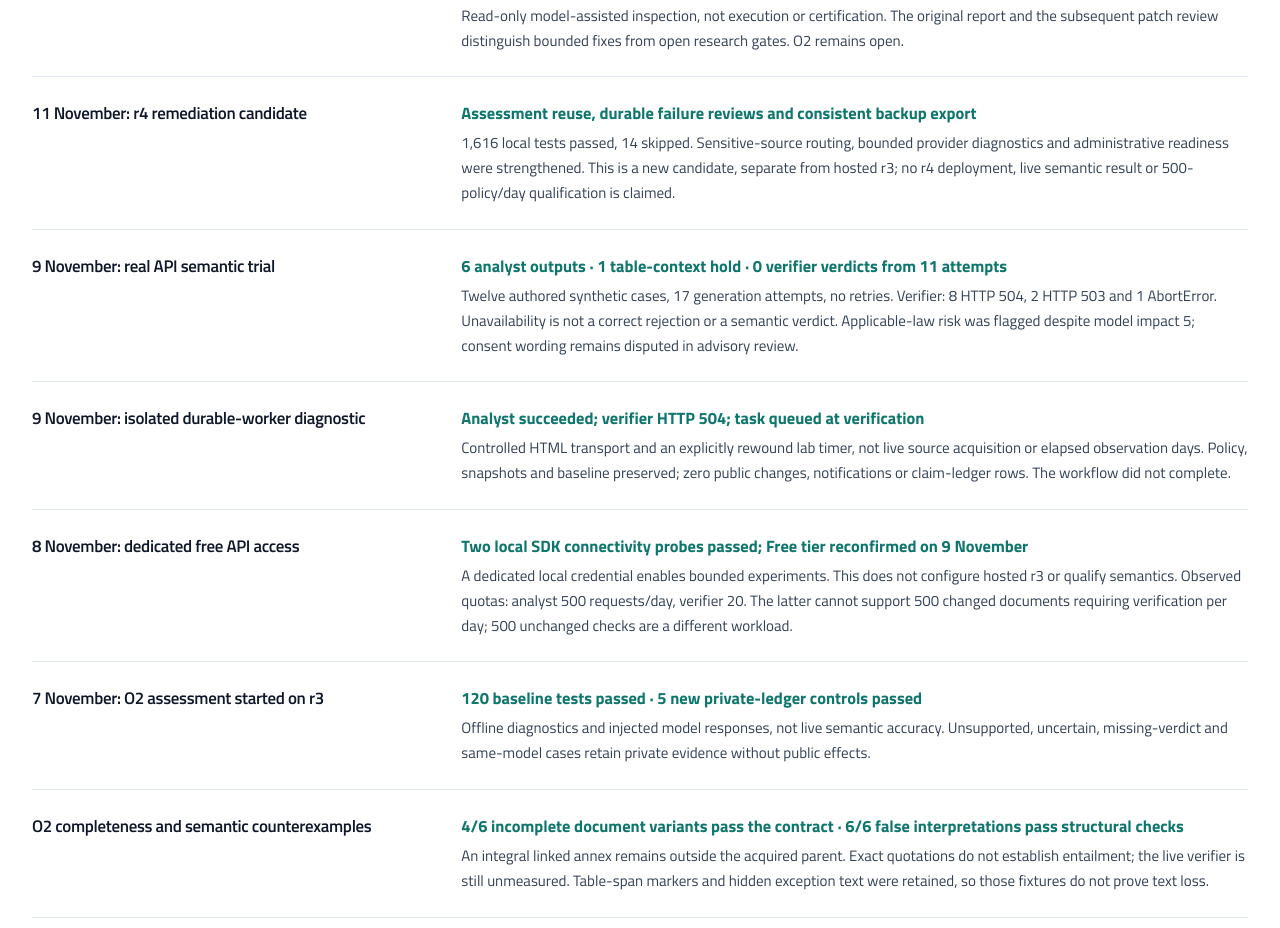
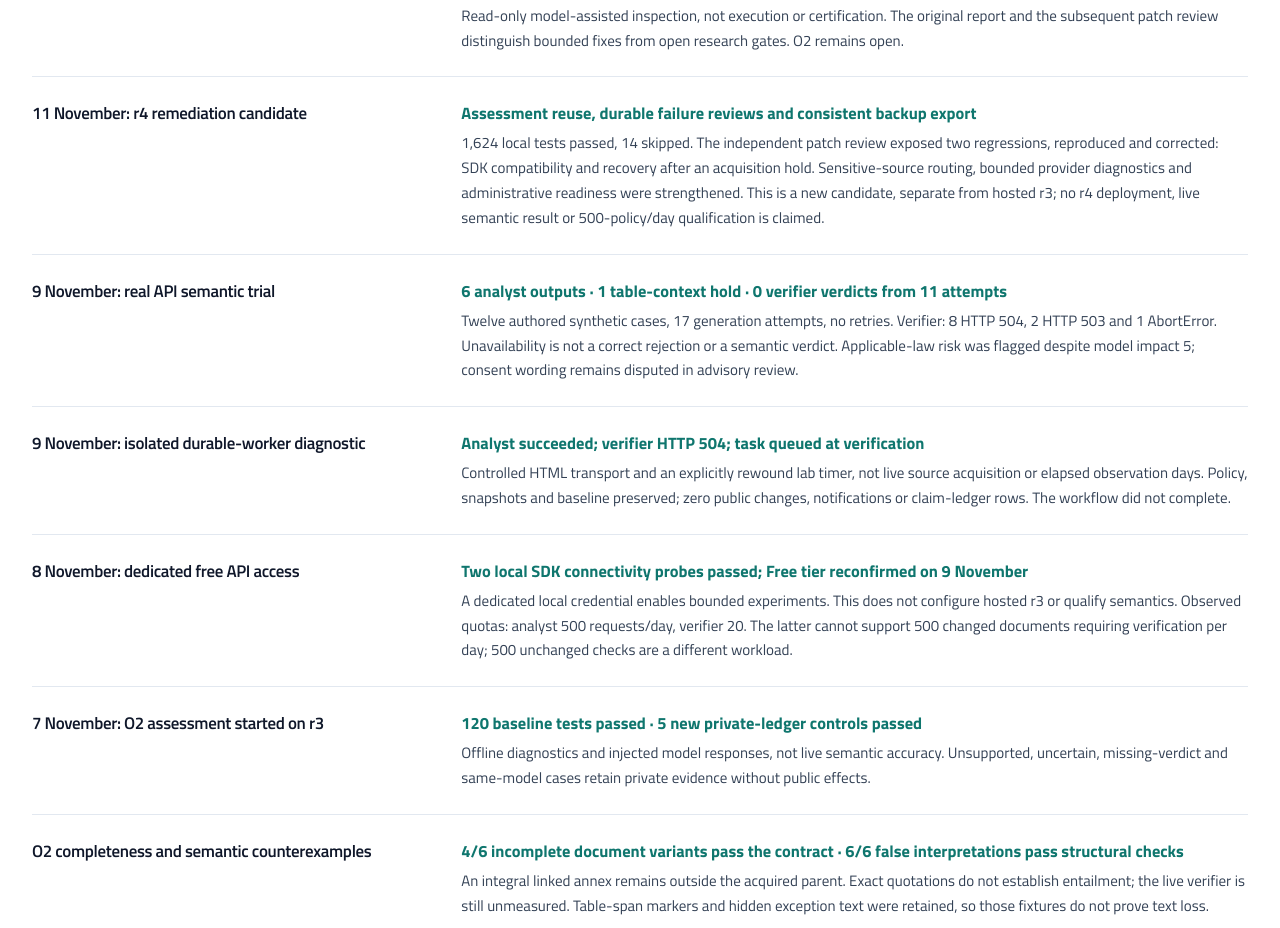
Before and after one commit to sev7enITA/policywatcher, a Next.js app: page /engine-6-preview in a window 1280 px wide. Shown: the part 8740-9668 px from the top of the page. Built offline with nearby package versions, Linux system fonts and the light colour scheme.

Commit message:
Record reproduced Fable regressions and final local validation

```diff
--- a/src/app/engine-6-preview/page.tsx
+++ b/src/app/engine-6-preview/page.tsx
@@ -71,7 +71,7 @@ const copy = {
     check: 'Check', result: 'Recorded result', limit: 'What remains unproven',
     checks: [
       ["11 November: independent Fable audit", "29 numbered findings retained with a remediation register", "Read-only model-assisted inspection, not execution or certification. The original report and the subsequent patch review distinguish bounded fixes from open research gates. O2 remains open."],
-      ["11 November: r4 remediation candidate", "Assessment reuse, durable failure reviews and consistent backup export", "1,616 local tests passed, 14 skipped. Sensitive-source routing, bounded provider diagnostics and administrative readiness were strengthened. This is a new candidate, separate from hosted r3; no r4 deployment, live semantic result or 500-policy/day qualification is claimed."],
+      ["11 November: r4 remediation candidate", "Assessment reuse, durable failure reviews and consistent backup export", "1,624 local tests passed, 14 skipped. The independent patch review exposed two regressions, reproduced and corrected: SDK compatibility and recovery after an acquisition hold. Sensitive-source routing, bounded provider diagnostics and administrative readiness were strengthened. This is a new candidate, separate from hosted r3; no r4 deployment, live semantic result or 500-policy/day qualification is claimed."],
       ["9 November: real API semantic trial", "6 analyst outputs · 1 table-context hold · 0 verifier verdicts from 11 attempts", "Twelve authored synthetic cases, 17 generation attempts, no retries. Verifier: 8 HTTP 504, 2 HTTP 503 and 1 AbortError. Unavailability is not a correct rejection or a semantic verdict. Applicable-law risk was flagged despite model impact 5; consent wording remains disputed in advisory review."],
       ["9 November: isolated durable-worker diagnostic", "Analyst succeeded; verifier HTTP 504; task queued at verification", "Controlled HTML transport and an explicitly rewound lab timer, not live source acquisition or elapsed observation days. Policy, snapshots and baseline preserved; zero public changes, notifications or claim-ledger rows. The workflow did not complete."],
       ["8 November: dedicated free API access", "Two local SDK connectivity probes passed; Free tier reconfirmed on 9 November", "A dedicated local credential enables bounded experiments. This does not configure hosted r3 or qualify semantics. Observed quotas: analyst 500 requests/day, verifier 20. The latter cannot support 500 changed documents requiring verification per day; 500 unchanged checks are a different workload."],
@@ -173,7 +173,7 @@ const copy = {
     check: 'Controllo', result: 'Risultato registrato', limit: 'Che cosa resta da dimostrare',
     checks: [
       ["11 novembre: audit indipendente Fable", "29 rilievi numerati conservati con registro delle correzioni", "Ispezione assistita da un modello in sola lettura, non esecuzione o certificazione. Il rapporto originale e la successiva revisione della patch distinguono correzioni circoscritte e verifiche di ricerca ancora aperte. O2 resta aperta."],
-      ["11 novembre: candidato r4 con correzioni", "Riuso delle analisi, errori in revisione e backup coerente", "1.616 test locali passati, 14 esclusi. Rafforzati instradamento dei casi sensibili, diagnostica dei provider e visibilità amministrativa. È un nuovo candidato, distinto dalla r3 online; nessuna distribuzione r4, misura semantica live o qualificazione di 500 policy al giorno viene dichiarata."],
+      ["11 novembre: candidato r4 con correzioni", "Riuso delle analisi, errori in revisione e backup coerente", "1.624 test locali passati, 14 esclusi. La revisione indipendente ha rilevato due regressioni, riprodotte e corrette: compatibilità SDK e recupero dopo una sospensione di acquisizione. Rafforzati controlli sensibili, diagnostica e visibilità amministrativa. È un nuovo candidato, distinto dalla r3 online; nessuna distribuzione r4, misura semantica live o qualificazione di 500 policy al giorno viene dichiarata."],
       ["9 novembre: prova semantica con API reali", "6 analisi ricevute · 1 blocco sul contesto tabellare · 0 verdetti su 11 tentativi", "Dodici casi sintetici dichiarati, 17 tentativi di generazione, nessun retry. Verificatore: 8 HTTP 504, 2 HTTP 503 e 1 AbortError. Indisponibilità non significa rifiuto corretto o giudizio semantico. Rischio sulla legge applicabile rilevato anche con impatto 5; formulazione sul consenso controversa nella revisione consultiva."],
       ["9 novembre: prova del worker in database isolato", "Analista riuscito; verificatore HTTP 504; attività in coda alla verifica", "Trasporto HTML controllato e timer di laboratorio modificato esplicitamente, non acquisizione live o giorni di osservazione effettivi. Policy, snapshot e baseline preservati; zero modifiche pubbliche, notifiche o righe nel registro delle affermazioni. Flusso non completato."],
       ["8 novembre: accesso API gratuito dedicato", "Due prove locali di connettività SDK superate; piano gratuito riconfermato il 9 novembre", "Una credenziale locale dedicata consente esperimenti limitati. Non configura r3 online e non qualifica la semantica. Quote osservate: analista 500 richieste/giorno, verificatore 20. Il secondo non può sostenere 500 documenti cambiati da verificare al giorno; 500 controlli senza cambiamenti sono un carico diverso."],
```
